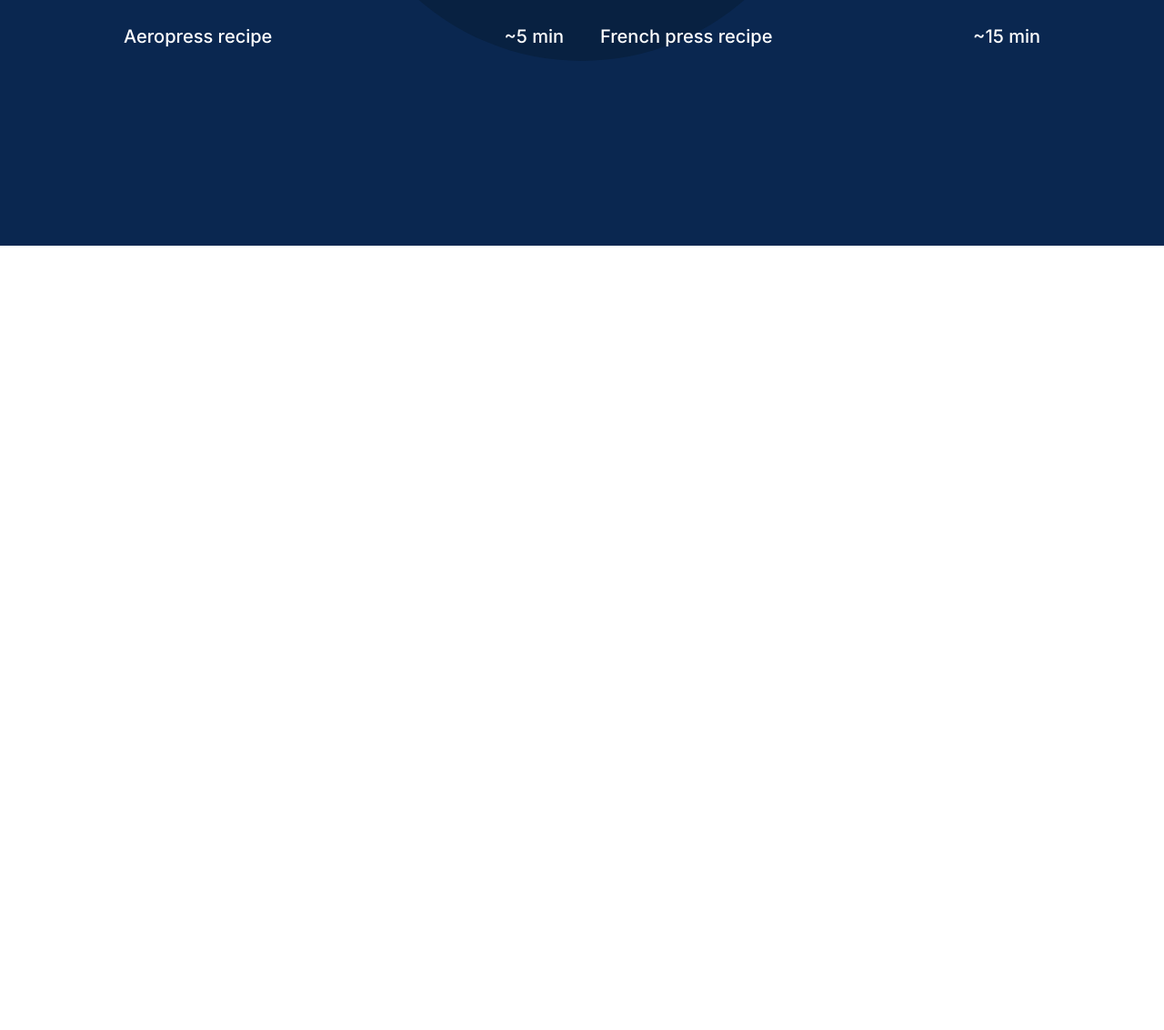
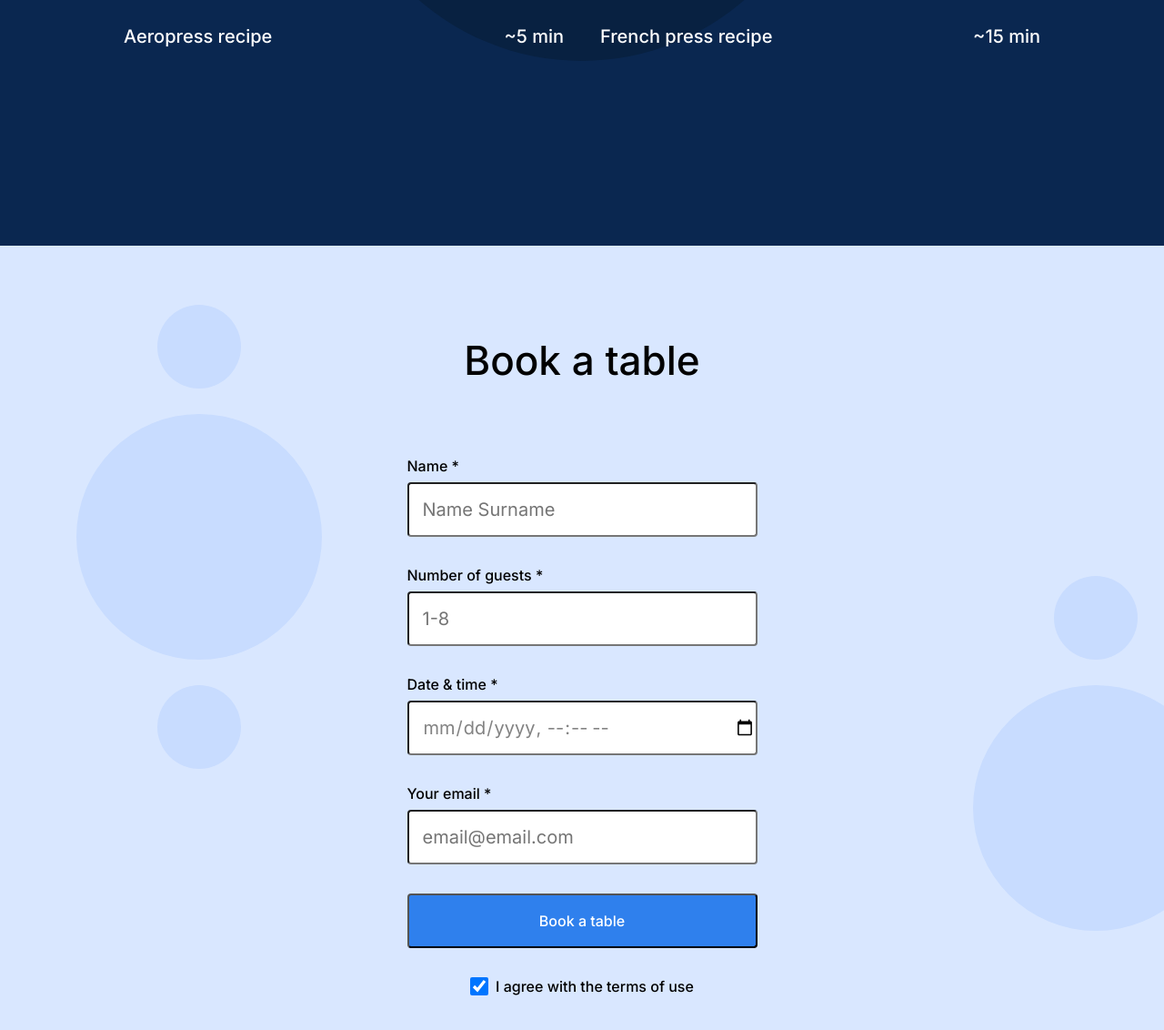
Before and after one commit to Samuel-Belmonte/se_project_coffeeshop, a plain HTML site: page index.html in a window 1280 px wide. Shown: the part 1503-2635 px from the top of the page at 91% size. Before the commit the page ends 1773 px from the top, so only its background shows below. Drawn offline with Linux system fonts and the light colour scheme.

Commit message:
Project 2 Part 3

```diff
--- a/index.html
+++ b/index.html
@@ -99,7 +99,48 @@
             </div>
           </div>
         </section>
-        <section id="section-reservation" class="reservation"></section>
+        <section id="section-reservation" class="reservation">
+          <h2 class="reservation__title">Book a table</h2>
+          <form class="reservation__form form">
+            <fieldset class="form__fieldset">
+              <label for="text" class="form__label"
+                >Name *
+                <input
+                  placeholder="Name Surname"
+                  type="text"
+                  class="form__input"
+                />
+              </label>
+              <label for="number" class="form__label"
+                >Number of guests *
+                <input
+                  min="1"
+                  max="8"
+                  placeholder="1-8"
+                  type="number"
+                  class="form__input"
+                />
+              </label>
+              <label for="datetime-local" class="form__label"
+                >Date & time *
+                <input type="datetime-local" class="form__input" />
+              </label>
+              <label for="email" class="form__label"
+                >Your email *
+                <input
+                  placeholder="email@email.com"
+                  type="email"
+                  class="form__input"
+                />
+              </label>
+            </fieldset>
+            <button class="form__button">Book a table</button>
+            <label for="" class="form__label form__label_type_checkbox"
+              ><input type="checkbox" class="form__checkbox" checked />I agree
+              with the terms of use</label
+            >
+          </form>
+        </section>
         <section id="section-menu" class="menu"></section>
         <section id="section-contacts" class="about"></section>
       </main>
--- a/pages/index.css
+++ b/pages/index.css
@@ -149,3 +149,93 @@
   font-size: 20px;
   line-height: 30px;
 }
+
+.reservation {
+  background-repeat: no-repeat;
+  background-size: cover;
+  background-image: url(../images/background_reservation.svg);
+  background-color: #d9e7ff;
+  padding: 100px 0 120px;
+}
+
+.reservation__title {
+  margin: 0 0 80px;
+  text-align: center;
+  font-family: "Inter", Arial, sans-serif;
+  font-weight: 500;
+  font-size: 44px;
+  line-height: 52px;
+}
+
+.reservation__form {
+  margin: 0 auto;
+}
+
+.form {
+  max-width: 385px;
+}
+
+.form__fieldset {
+  margin: 0;
+  padding: 0;
+  border: none;
+}
+
+.form__label {
+  margin-bottom: 32px;
+  display: block;
+  font-family: "Inter", Arial, sans-serif;
+  font-weight: 500;
+  font-size: 16px;
+  line-height: 20px;
+}
+
+.form__label_type_checkbox {
+  display: flex;
+  justify-content: center;
+  margin: 0;
+}
+
+.form__input {
+  display: block;
+  width: 100%;
+  padding: 0 0 0 15px;
+  box-sizing: border-box;
+  margin-top: 8px;
+  height: 60px;
+  border-radius: 4px;
+  font-family: "Inter", Arial, sans-serif;
+  font-size: 20px;
+  line-height: 30px;
+  color: #838383;
+}
+
+.form__button {
+  width: 100%;
+  padding: 0;
+  margin: 0 0 32px;
+  height: 60px;
+  border-radius: 4px;
+  background-color: #2f80ed;
+  color: #fff;
+  font-family: "Inter", Arial, sans-serif;
+  font-weight: 500;
+  font-size: 16px;
+  line-height: 20px;
+  transition: 0.5s linear;
+}
+
+.form__button:hover {
+  opacity: 70%;
+}
+
+.form__checkbox {
+  margin: 0 8px 0 0;
+  width: 20px;
+  height: 20px;
+  border-radius: 2px;
+  font-family: "Inter", Arial, sans-serif;
+  font-weight: 500;
+  font-size: 16px;
+  line-height: 20px;
+}
```
Also changed, not shown: images/check.svg (deleted).
